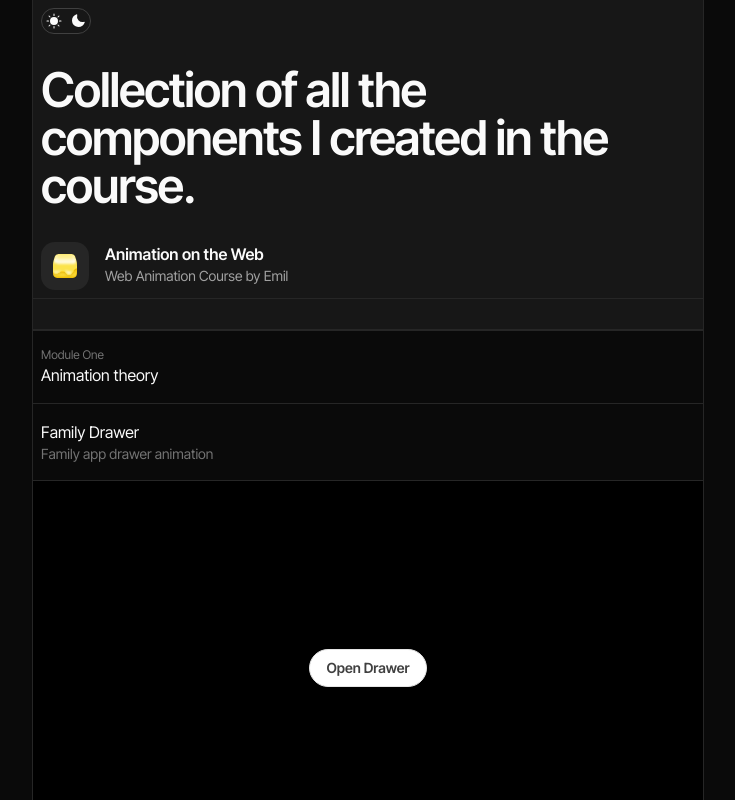
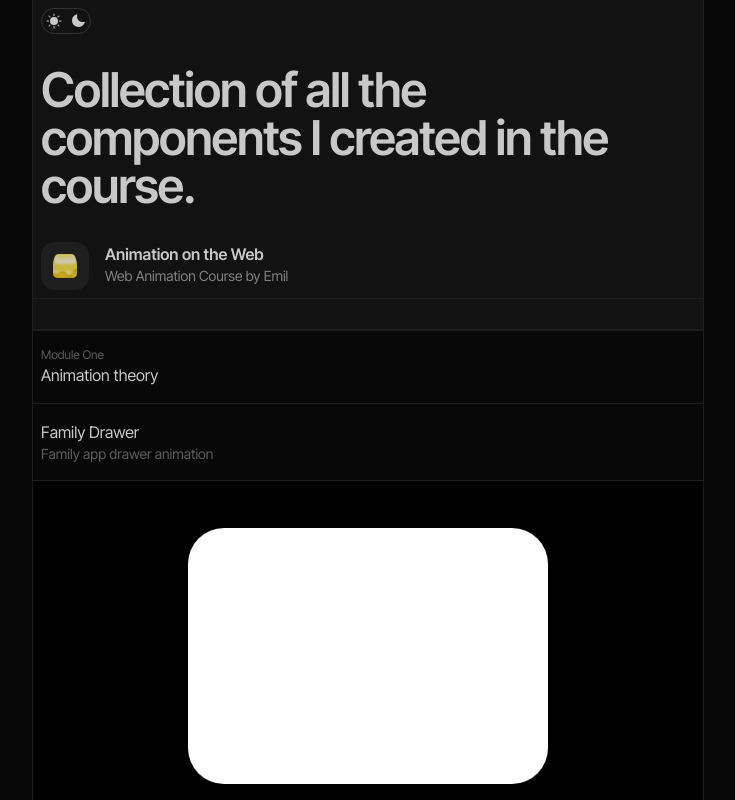
Before and after one commit to Shubham-yelekar/animation-in-web-course, a React (Vite) app: page / in a window 1280 px wide. Both pictures are taken after a click on the button "Open Drawer". Shown: the top 800 px of the page, without its empty margins (272-1007 px from the left). Built offline with nearby package versions, Linux system fonts and the light colour scheme.

Commit message:
Family Drawer start

```diff
--- a/src/components/module-one/component/FamilyDrawerUI.tsx
+++ b/src/components/module-one/component/FamilyDrawerUI.tsx
@@ -1,11 +1,21 @@
-import React from "react";
-
+import { useState } from "react";
+import { Drawer } from "vaul";
 const FamilyDrawer = () => {
+  const [isOpen, setIsOpen] = useState(false);
   return (
     <div className="flex h-full w-full items-center justify-center">
-      <button className="cursor-pointer rounded-full border border-neutral-200 bg-white px-4 py-2 text-sm font-semibold text-neutral-700 transition-[color,transform] duration-300 hover:bg-neutral-50 active:scale-[0.97]">
+      <button
+        onClick={() => setIsOpen(true)}
+        className="cursor-pointer rounded-full border border-neutral-200 bg-white px-4 py-2 text-sm font-semibold text-neutral-700 transition-[color,transform] duration-300 hover:bg-neutral-50 active:scale-[0.97]"
+      >
         Open Drawer
       </button>
+      <Drawer.Root open={isOpen} onOpenChange={setIsOpen}>
+        <Drawer.Portal>
+          <Drawer.Overlay className="fixed inset-0 z-10 bg-black/20" />
+          <Drawer.Content className="fixed inset-x-4 bottom-4 z-10 mx-auto h-64 max-w-90 overflow-hidden rounded-[36px] bg-[#FEFFFE] outline-hidden md:mx-auto md:w-full"></Drawer.Content>
+        </Drawer.Portal>
+      </Drawer.Root>
     </div>
   );
 };
```
